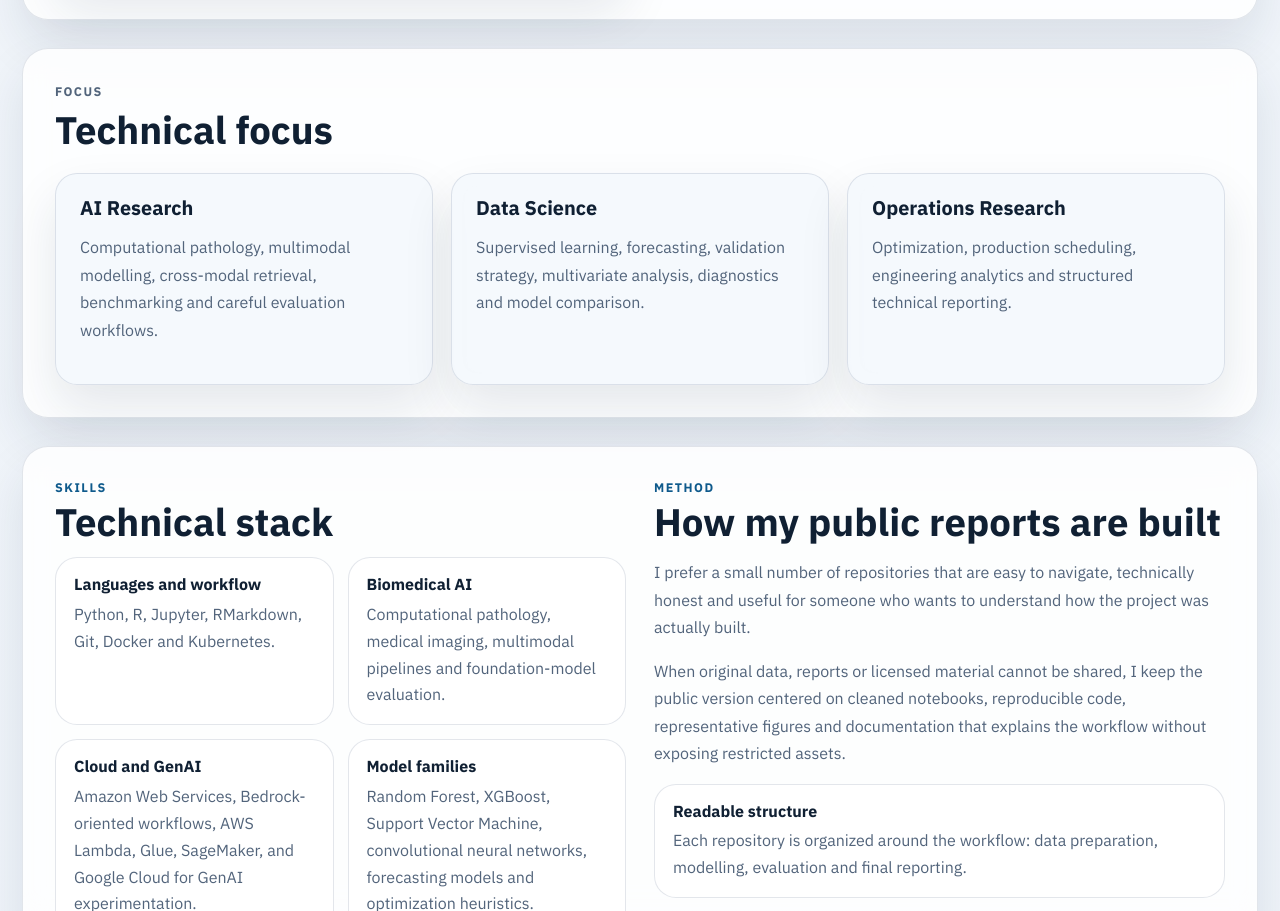
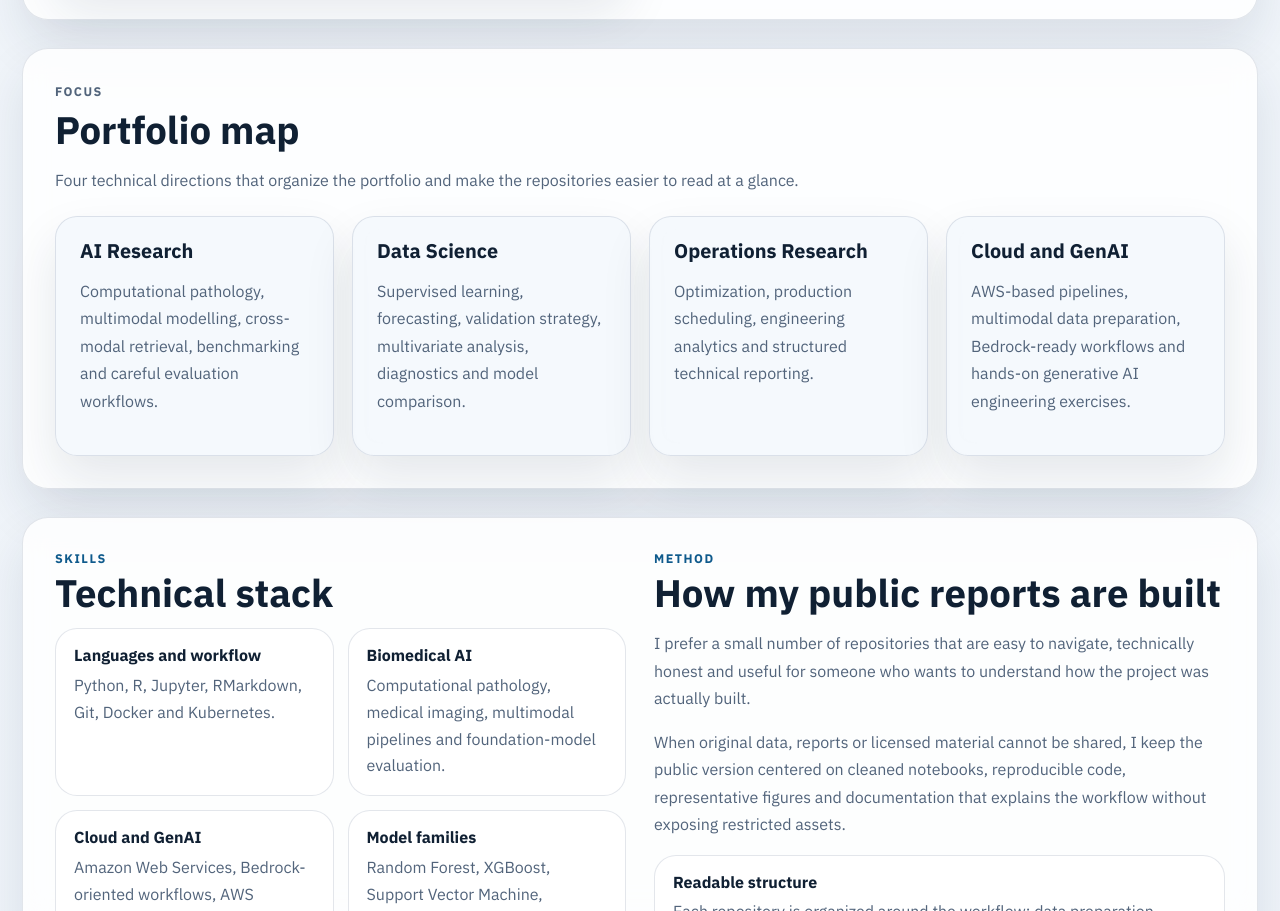
Before and after one commit to VictorRoAlb/VictorRoAlb.github.io, a website: page index.html in a window 1280 px wide. Shown: the part 7730-8641 px from the top of the page. Drawn offline with Linux system fonts and the light colour scheme.

Commit message:
Expand portfolio map section

```diff
--- a/index.html
+++ b/index.html
@@ -175,7 +175,8 @@
       <section class="section" id="focus">
         <div class="section-heading">
           <p class="eyebrow">Focus</p>
-          <h2>Technical focus</h2>
+          <h2>Portfolio map</h2>
+          <p>Four technical directions that organize the portfolio and make the repositories easier to read at a glance.</p>
         </div>
         <div class="focus-grid">
           <article class="focus-card">
@@ -189,6 +190,10 @@
           <article class="focus-card">
             <h3>Operations Research</h3>
             <p>Optimization, production scheduling, engineering analytics and structured technical reporting.</p>
+          </article>
+          <article class="focus-card">
+            <h3>Cloud and GenAI</h3>
+            <p>AWS-based pipelines, multimodal data preparation, Bedrock-ready workflows and hands-on generative AI engineering exercises.</p>
           </article>
         </div>
       </section>
--- a/src/styles.css
+++ b/src/styles.css
@@ -450,6 +450,10 @@ h3 {
   gap: 18px;
 }
 
+.focus-grid {
+  grid-template-columns: repeat(4, minmax(0, 1fr));
+}
+
 .feature-card,
 .focus-card {
   padding: 24px;
```
